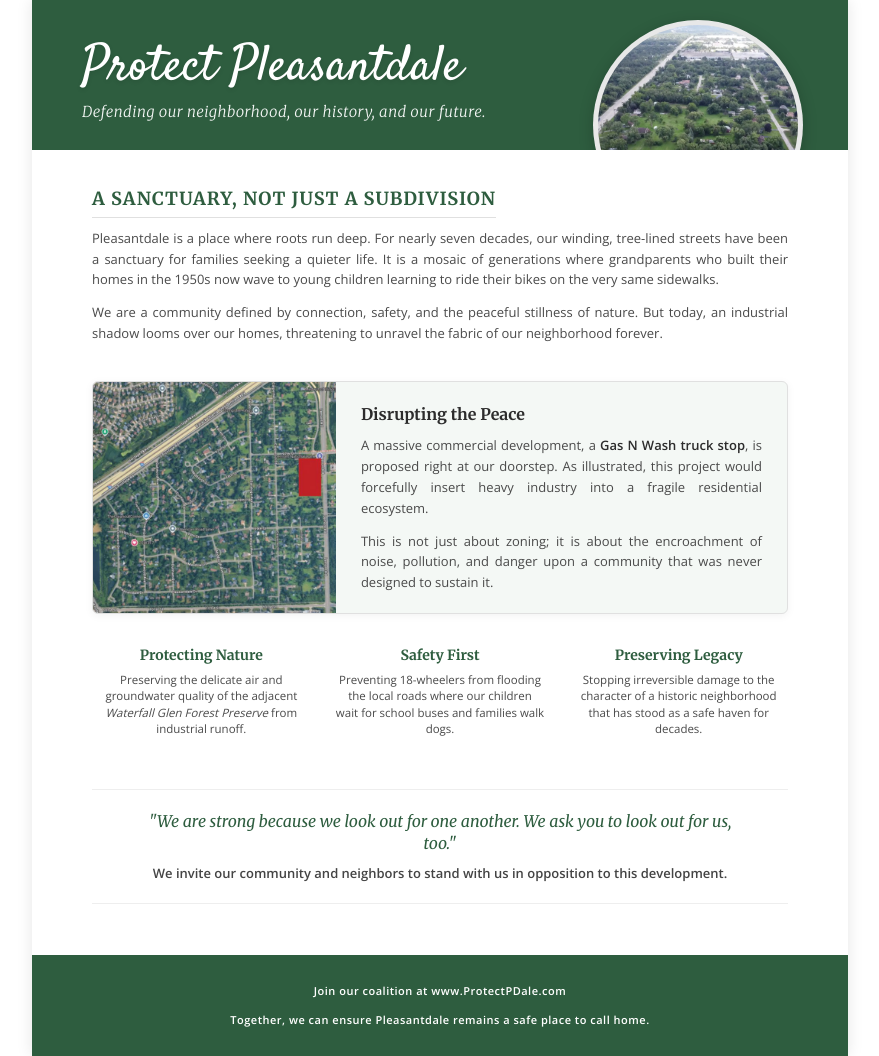
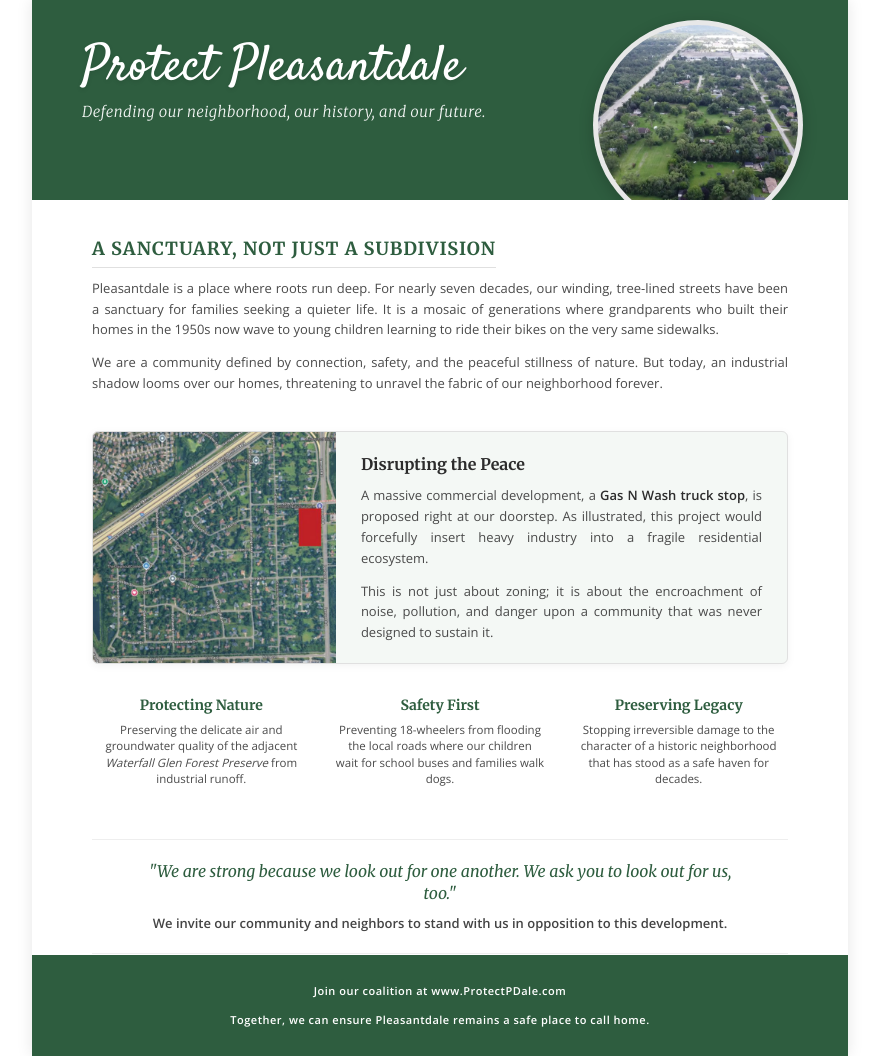
Before and after one commit to antwixx/savepleasantdale, a plain HTML site: page concept2.html in a window 1280 px wide. Shown: the whole page, without its empty margins (200-1079 px from the left). Drawn offline with nearby package versions, Linux system fonts and the light colour scheme.

Commit message:
Increase fixed height of the container to 200px

```diff
--- a/concept2.html
+++ b/concept2.html
@@ -52,7 +52,7 @@
             padding: 40px 50px;
             position: relative;
             overflow: hidden;
-            height: 150px; /* Fixed height to save space */
+            height: 200px; /* Fixed height to save space */
         }
 
         .header-content {
```
